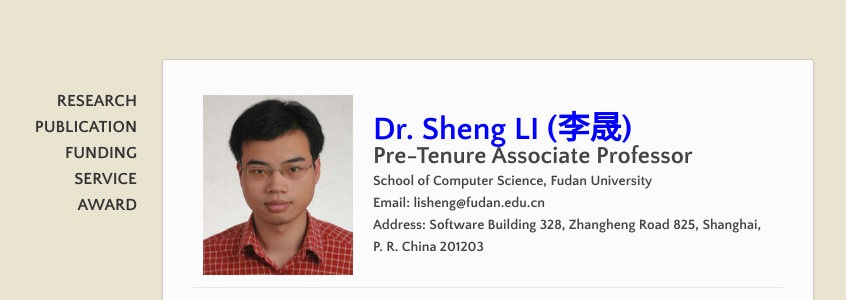
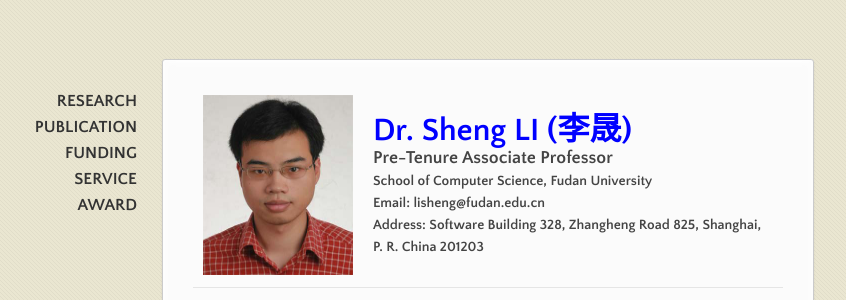
Before and after one commit to blazelisheng/blazelisheng.github.io, a Jekyll site: the page built from index.md, in a window 1280 px wide. Shown: the part 131-431 px from the top of the page, without its empty margins (153-999 px from the left). Built offline with Jekyll 4.4.1, drawn with Linux system fonts in a browser that asks for light colours.

Commit message:
Update index.md

```diff
--- a/index.md
+++ b/index.md
@@ -6,7 +6,7 @@
   <tr>
     <th width="150">
 <img src="/assets/images/Sheng_Li_Photo.png" width="150" height="180" /></th>
-  <th> <font size="6" color="Blue">  Dr. Sheng LI (李晟) </font><br/>  <font size="5"> Pre-Tenure Associate Professor </font><br/>School of Computer Science, Fudan University<br/>Email: lisheng@fudan.edu.cn <br/> Address: Software Building 328, Zhangheng Road 825, Shanghai, P. R. China 201203</th>
+  <th> <font size="6" color="Blue">  Dr. Sheng LI (李晟) </font><br/>  <font size="4.5"> Pre-Tenure Associate Professor </font><br/>School of Computer Science, Fudan University<br/>Email: lisheng@fudan.edu.cn <br/> Address: Software Building 328, Zhangheng Road 825, Shanghai, P. R. China 201203</th>
   </tr>
 </table>
 
```
